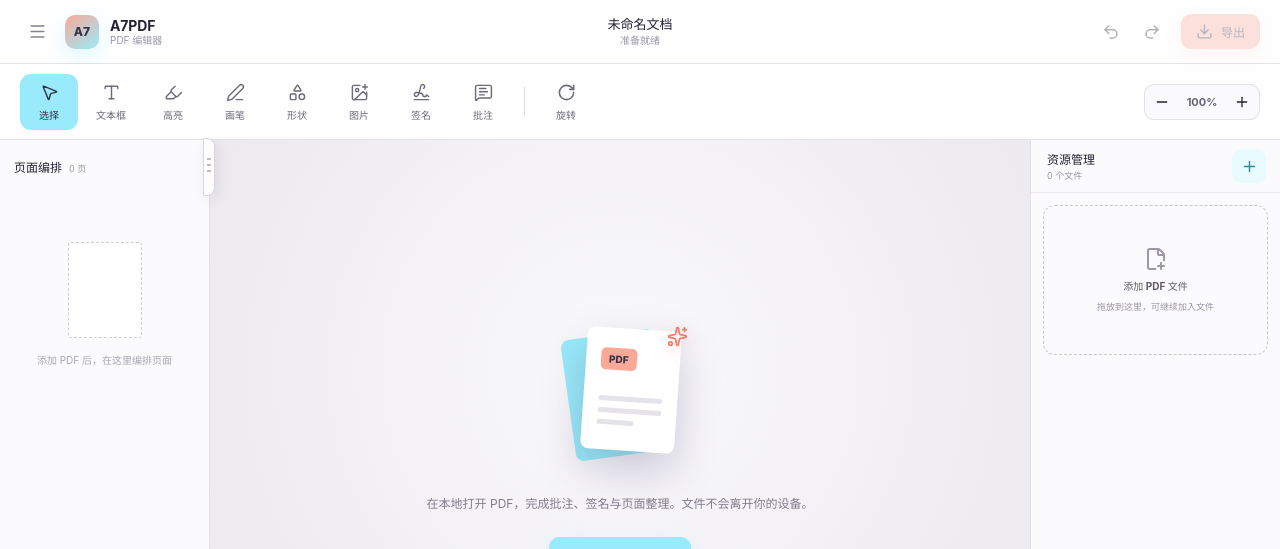
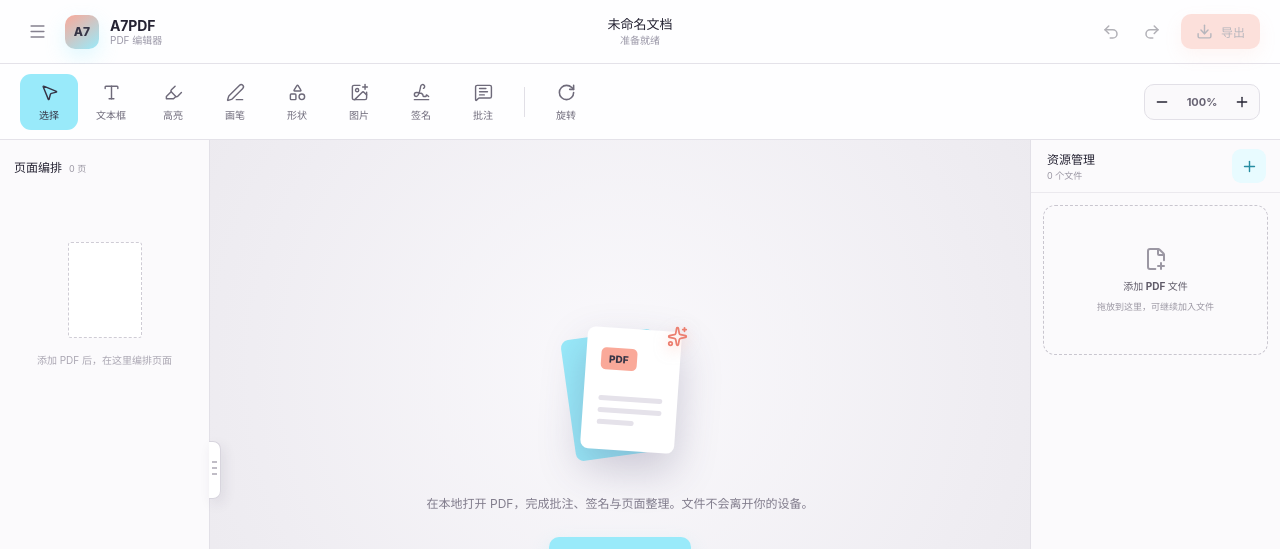
Before and after one commit to JiangYH1999/a7pdf, a React (Vite) app: page / in a window 1280 px wide. Shown: the top 549 px of the page. Built offline with nearby package versions, Linux system fonts and the light colour scheme.

Commit message:
Align sidebar handle to workspace boundary

```diff
--- a/src/App.css
+++ b/src/App.css
@@ -79,14 +79,14 @@ button { color: inherit; }
 .pages-panel { min-width: 0; position: relative; overflow: visible; border-right: 1px solid #e2e0e7; }
 .panel-heading { width: 100%; height: 53px; padding: 0 14px; position: relative; display: flex; align-items: center; justify-content: flex-start; }
 .panel-toggle {
-  position: absolute; z-index: 8; top: 50%; right: -6px; width: 12px; height: 58px; padding: 0;
-  border: 1px solid #d8d5de; border-radius: 0 8px 8px 0; background: rgba(255,255,255,.96); box-shadow: 3px 5px 13px #342d4618;
+  position: absolute; z-index: 8; top: 50%; right: -12px; width: 12px; height: 58px; padding: 0;
+  border: 1px solid #d8d5de; border-left: 0; border-radius: 0 8px 8px 0; background: rgba(255,255,255,.96); box-shadow: 3px 5px 13px #342d4618;
   cursor: pointer; transform: translateY(-50%);
-  transition: width 180ms ease, right 620ms cubic-bezier(.16, 1, .3, 1), transform 620ms cubic-bezier(.34, 1.56, .64, 1), background 180ms ease;
+  transition: width 180ms ease, right 180ms ease, background 180ms ease;
 }
 .panel-toggle::before { content: ""; position: absolute; left: 3px; right: 3px; top: 50%; height: 18px; transform: translateY(-50%); background: repeating-linear-gradient(to bottom, #a8a3b0 0 2px, transparent 2px 6px); opacity: .72; }
-.panel-toggle:hover { width: 20px; right: -10px; background: #fff; }
-.left-collapsed .panel-toggle { right: -20px; transform: translateY(-50%) scale(1.05); }
+.panel-toggle:hover { width: 20px; right: -20px; background: #fff; }
+.left-collapsed .panel-toggle { right: -12px; }
 .left-collapsed .panel-heading { padding: 0; }
 .collapsible-content {
   opacity: 1; transform: translateX(0) scale(1);
--- a/src/App.tsx
+++ b/src/App.tsx
@@ -617,13 +617,13 @@ function App() {
               <strong>页面编排</strong>
               <span>{composition.length} 页</span>
             </div>
-            <button
-              className="panel-toggle"
-              aria-label={leftCollapsed ? "展开侧栏" : "收起侧栏"}
-              title={leftCollapsed ? "展开侧栏" : "收起侧栏"}
-              onClick={() => setLeftCollapsed((value) => !value)}
-            />
           </div>
+          <button
+            className="panel-toggle"
+            aria-label={leftCollapsed ? "展开侧栏" : "收起侧栏"}
+            title={leftCollapsed ? "展开侧栏" : "收起侧栏"}
+            onClick={() => setLeftCollapsed((value) => !value)}
+          />
           <div className="thumbnails collapsible-content">
             {composition.length ? (
               composition.map((page, index) => {
```
